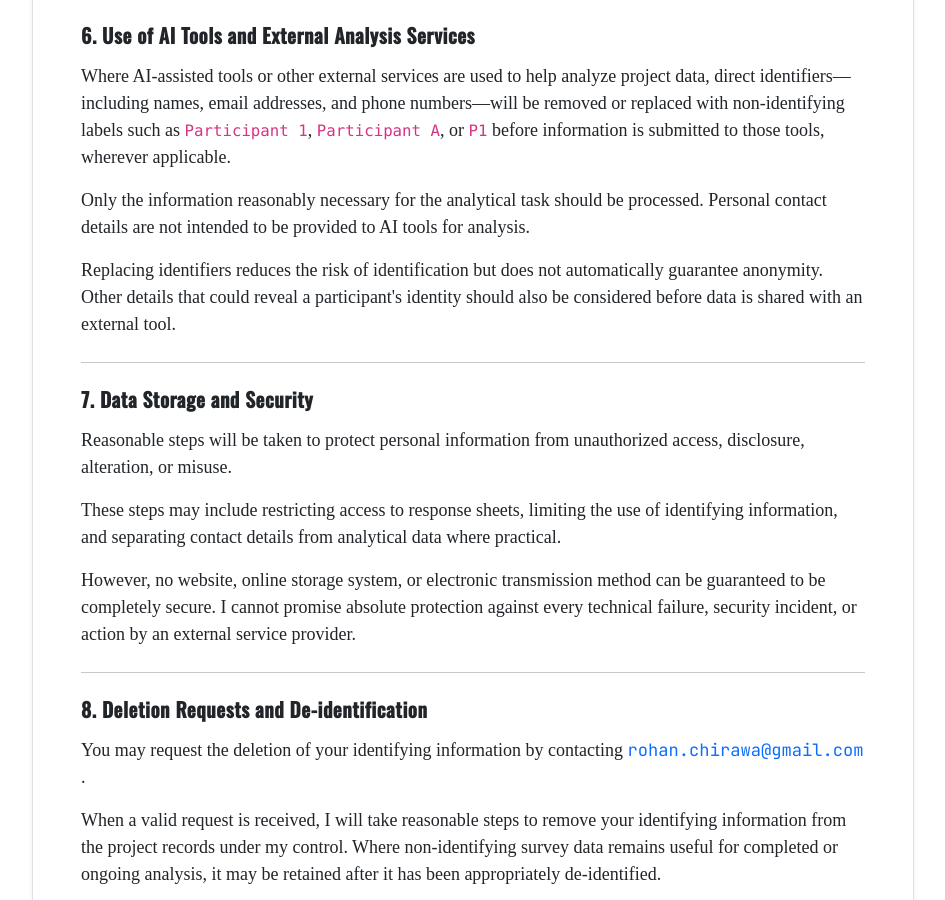
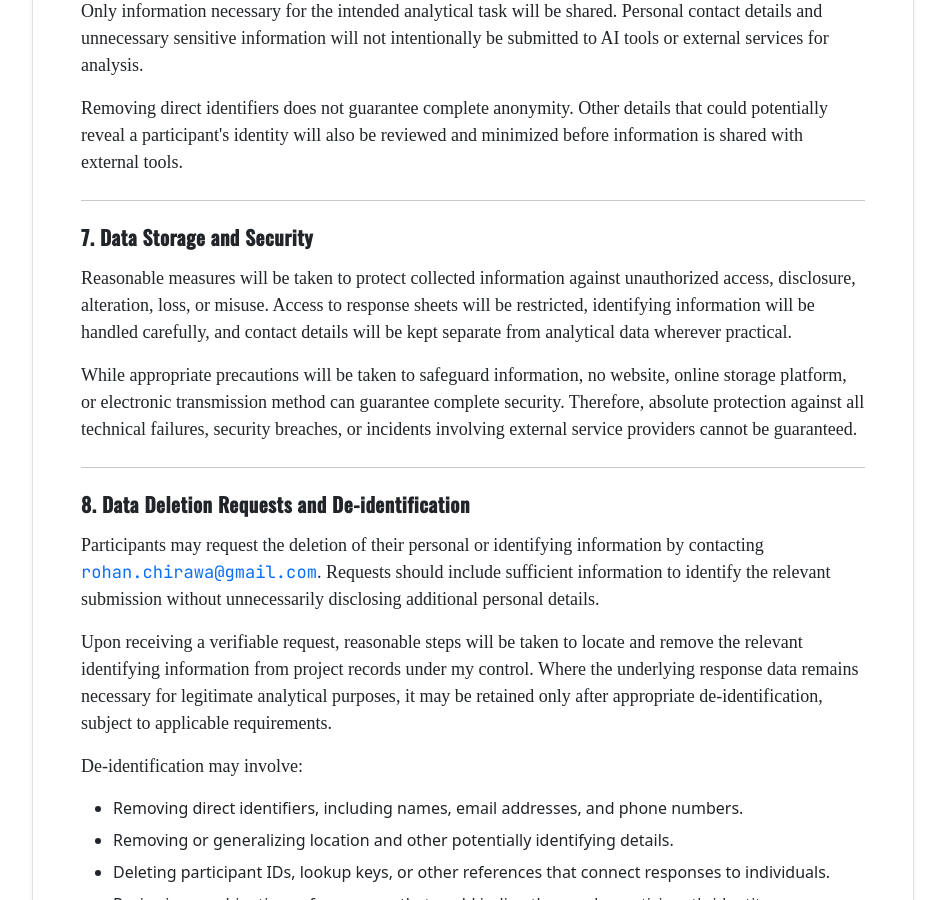
Before and after one commit to tninanofchirawa/personal-website-1, a Jekyll site: the page built from privacy.html, in a window 1280 px wide and 900 px high, scrolled down 3552 px. Shown: the whole window, without its empty margins (167-1112 px from the left). Built offline with Jekyll 4.4.1, drawn with Linux system fonts in a browser that asks for light colours; some web fonts are replaced; some of the changed text lies outside the part shown.

Commit message:
updated the privacy.html

```diff
--- a/privacy.html
+++ b/privacy.html
@@ -180,33 +180,20 @@
 
       <!-- 5. Data Analysis and Publication -->
       <section class="mb-4" id="sec-5">
-        <h2 class="h5 fw-bold mb-3">5. Data Analysis, Anonymity, and Publication</h2>
-
-        <p>Project results may be presented as charts, graphs, summaries, reports, or other analytical outputs.</p>
-
-        <p>When preparing these outputs:</p>
-
-        <ul>
-          <li class="mb-2">Names, email addresses, and phone numbers will not be included in published findings.</li>
-          <li class="mb-2">Location will be presented at the city level, where relevant.</li>
-          <li class="mb-2">
-            Results will be aggregated or appropriately de-identified to focus on general patterns rather than
-            individuals.
-          </li>
-          <li class="mb-2">
-            Information that could reasonably identify a participant through a combination of details will be
-            generalized, grouped, or excluded where necessary.
-          </li>
-        </ul>
+        <h2 class="h5 fw-bold mb-3">5. Data Analysis & Anonymity</h2>
 
         <p>
-          Removing a name alone does not always guarantee anonymity. Reasonable steps should therefore be taken to
-          remove direct identifiers and reduce the risk of identifying someone from their responses.
+          Project findings may be presented through charts, graphs, reports, summaries, and other analytical outputs.
+          Names, email addresses, phone numbers, and other direct identifiers will not be included in published
+          findings. Results will be presented in aggregated or appropriately de-identified formats, focusing on general
+          trends and patterns rather than individual participants.
         </p>
 
         <p>
-          Only summarized or appropriately de-identified findings are intended for public presentation. Individual
-          responses will not intentionally be published in a form that identifies the person who submitted them.
+          Any details that could potentially identify a participant, either directly or through a combination of
+          responses, will be generalized or excluded where necessary. Only summarized or appropriately de-identified
+          findings are intended for public presentation. Individual responses will not intentionally be published in a
+          manner that reveals the identity of the participant.
         </p>
       </section>
 
@@ -217,21 +204,20 @@
         <h2 class="h5 fw-bold mb-3">6. Use of AI Tools and External Analysis Services</h2>
 
         <p>
-          Where AI-assisted tools or other external services are used to help analyze project data, direct
-          identifiers—including names, email addresses, and phone numbers—will be removed or replaced with
-          non-identifying labels such as <code>Participant 1</code>, <code>Participant A</code>, or
-          <code>P1</code> before information is submitted to those tools, wherever applicable.
+          When AI tools or external services are used for project analysis, direct identifiers such as names, email
+          addresses, and phone numbers will be removed or replaced with non-identifying labels such as
+          <code>Participant 1</code> or <code>P1</code> before sharing the data, wherever applicable.
         </p>
 
         <p>
-          Only the information reasonably necessary for the analytical task should be processed. Personal contact
-          details are not intended to be provided to AI tools for analysis.
+          Only information necessary for the intended analytical task will be shared. Personal contact details and
+          unnecessary sensitive information will not intentionally be submitted to AI tools or external services for
+          analysis.
         </p>
 
         <p>
-          Replacing identifiers reduces the risk of identification but does not automatically guarantee anonymity. Other
-          details that could reveal a participant's identity should also be considered before data is shared with an
-          external tool.
+          Removing direct identifiers does not guarantee complete anonymity. Other details that could potentially reveal
+          a participant's identity will also be reviewed and minimized before information is shared with external tools.
         </p>
       </section>
 
@@ -242,19 +228,15 @@
         <h2 class="h5 fw-bold mb-3">7. Data Storage and Security</h2>
 
         <p>
-          Reasonable steps will be taken to protect personal information from unauthorized access, disclosure,
-          alteration, or misuse.
+          Reasonable measures will be taken to protect collected information against unauthorized access, disclosure,
+          alteration, loss, or misuse. Access to response sheets will be restricted, identifying information will be
+          handled carefully, and contact details will be kept separate from analytical data wherever practical.
         </p>
 
         <p>
-          These steps may include restricting access to response sheets, limiting the use of identifying information,
-          and separating contact details from analytical data where practical.
-        </p>
-
-        <p>
-          However, no website, online storage system, or electronic transmission method can be guaranteed to be
-          completely secure. I cannot promise absolute protection against every technical failure, security incident, or
-          action by an external service provider.
+          While appropriate precautions will be taken to safeguard information, no website, online storage platform, or
+          electronic transmission method can guarantee complete security. Therefore, absolute protection against all
+          technical failures, security breaches, or incidents involving external service providers cannot be guaranteed.
         </p>
       </section>
 
@@ -262,55 +244,63 @@
 
       <!-- 8. Deletion -->
       <section class="mb-4" id="sec-8">
-        <h2 class="h5 fw-bold mb-3">8. Deletion Requests and De-identification</h2>
+        <h2 class="h5 fw-bold mb-3">8. Data Deletion Requests and De-identification</h2>
 
         <p>
-          You may request the deletion of your identifying information by contacting
+          Participants may request the deletion of their personal or identifying information by contacting
           <button
             type="button"
             class="copy-email-link"
             onclick="copyEmailAddress(this)"
           >
             rohan.chirawa@gmail.com</button
-          >.
+          >. Requests should include sufficient information to identify the relevant submission without unnecessarily
+          disclosing additional personal details.
         </p>
 
         <p>
-          When a valid request is received, I will take reasonable steps to remove your identifying information from the
-          project records under my control. Where non-identifying survey data remains useful for completed or ongoing
-          analysis, it may be retained after it has been appropriately de-identified.
+          Upon receiving a verifiable request, reasonable steps will be taken to locate and remove the relevant
+          identifying information from project records under my control. Where the underlying response data remains
+          necessary for legitimate analytical purposes, it may be retained only after appropriate de-identification,
+          subject to applicable requirements.
         </p>
 
-        <p>This process may include:</p>
+        <p>De-identification may involve:</p>
 
         <ul>
-          <li class="mb-2">Removing names, email addresses, and phone numbers.</li>
+          <li class="mb-2">Removing direct identifiers, including names, email addresses, and phone numbers.</li>
+          <li class="mb-2">Removing or generalizing location and other potentially identifying details.</li>
           <li class="mb-2">
-            Removing or generalizing location details beyond the city-level information needed for analysis.
+            Deleting participant IDs, lookup keys, or other references that connect responses to individuals.
           </li>
-          <li class="mb-2">Removing participant IDs or lookup keys that link a response to an individual.</li>
-          <li class="mb-2">Editing or removing combinations of responses that could reasonably identify a person.</li>
-          <li class="mb-2">Retaining only data that can no longer reasonably be linked to the participant.</li>
+          <li class="mb-2">
+            Reviewing combinations of responses that could indirectly reveal a participant's identity.
+          </li>
+          <li class="mb-2">
+            Retaining only information that cannot reasonably be associated with an identifiable individual.
+          </li>
         </ul>
 
         <p>
           <strong>
-            The aim is to make the retained data no longer reasonably identifiable as belonging to the person who made
-            the request.
+            The objective is to remove the participant's identifiable information while preserving only data that can no
+            longer reasonably be linked to them.
           </strong>
-          This is de-identification and is not necessarily the same as erasing every copy of the original information
-          from every system.
+          De-identification is distinct from deletion: it does not necessarily erase every copy of the original
+          information or its associated records.
         </p>
 
         <p>
-          Where information exists in provider-managed systems, backups, or records outside my control, complete or
-          immediate deletion may not be possible. If a limitation prevents full deletion, I will be transparent about
-          that limitation where reasonably possible.
+          Deletion requests apply to information within my reasonable control. Data held in third-party platforms,
+          provider-managed backups, system logs, or other external records may be subject to separate retention and
+          deletion procedures. Consequently, immediate or complete removal from every external system cannot be
+          guaranteed.
         </p>
 
         <p>
-          If data has already been irreversibly de-identified and can no longer reasonably be linked to you, it may not
-          be possible to locate and delete your specific response.
+          Once data has been permanently de-identified to the extent that it can no longer reasonably be linked to a
+          participant, identifying and deleting that individual's specific response may no longer be technically
+          possible.
         </p>
       </section>
 
@@ -409,16 +399,24 @@
 
       <!-- 14. Policy Changes -->
       <section class="mb-4" id="sec-14">
-        <h2 class="h5 fw-bold mb-3">14. Changes to This Policy</h2>
-
-        <p>This Privacy Policy may be updated when the website, projects, forms, or data-handling practices change.</p>
+        <h2 class="h5 fw-bold mb-3">14. Changes to This Privacy Policy</h2>
 
         <p>
-          If a significant change affects the information collected, how it is used, or how it is shared, reasonable
-          steps should be taken to communicate the change to affected participants.
+          This Privacy Policy may be revised periodically to reflect changes in the website, projects, data collection
+          methods, processing practices, or applicable requirements.
         </p>
 
-        <p>The latest revision date will be displayed at the top of this page.</p>
+        <p>
+          Where significant changes affect the types of information collected, its intended use, storage, or disclosure,
+          reasonable efforts will be made to notify affected participants and communicate the relevant changes before
+          implementing them, where practicable.
+        </p>
+
+        <p>
+          The latest version, together with its effective or revision date, will be published on this page. Continued
+          use of the forms or services after an update does not override any consent or rights required under applicable
+          law.
+        </p>
       </section>
 
       <hr class="my-4">
```
